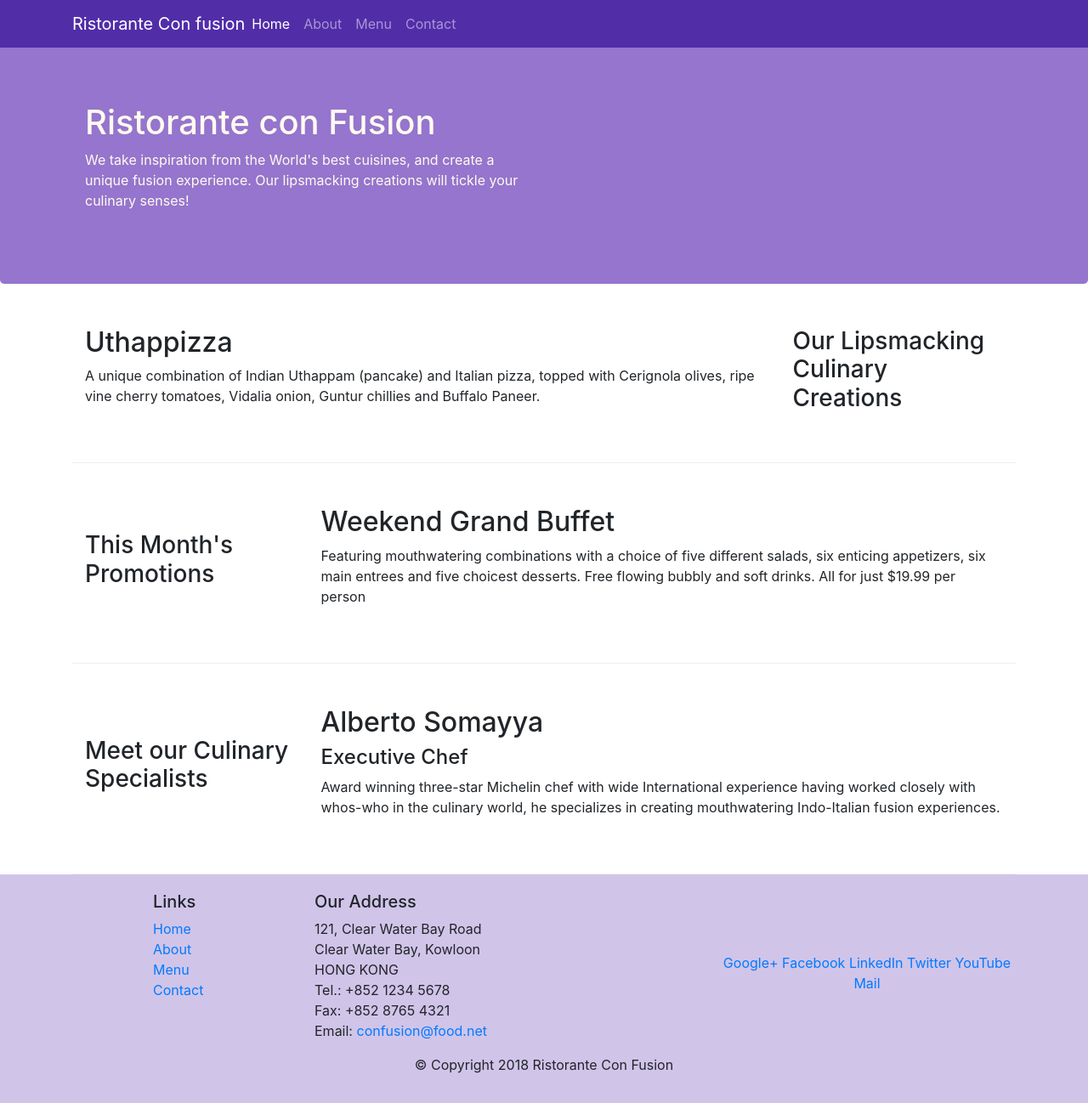
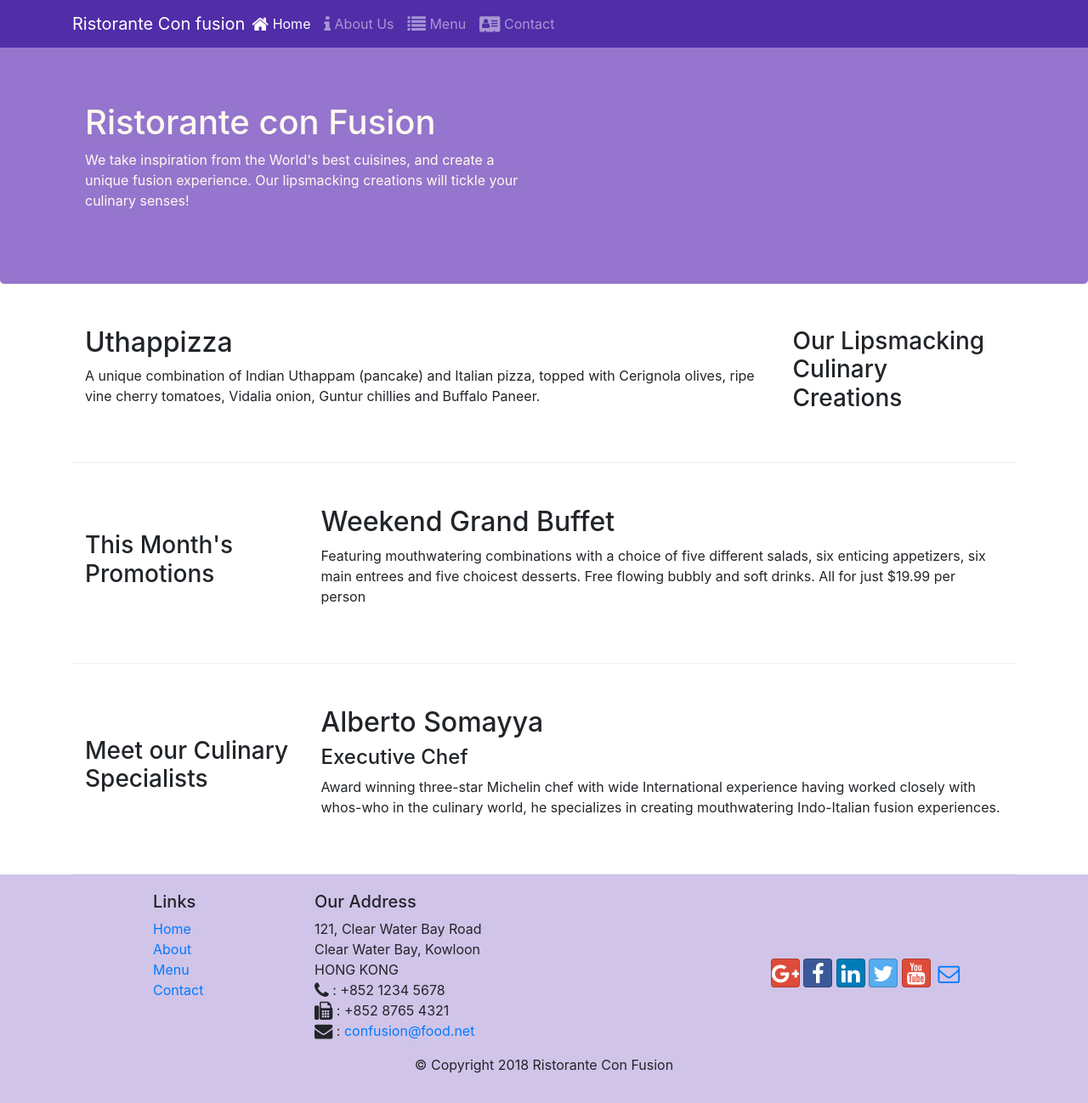
Before and after one commit to ShailjaPatil/BOOTSTRAP4_learn, a website: page index.html in a window 1280 px wide. Shown: the whole page at 85% size. Drawn offline with nearby package versions, Linux system fonts and the light colour scheme.

Commit message:
icon fonts

```diff
--- a/index.html
+++ b/index.html
@@ -9,6 +9,8 @@
 
      <!-- Bootstrap CSS -->
      <link rel="stylesheet" href="node_modules/bootstrap/dist/css/bootstrap.min.css">
+     <link rel="stylesheet" href="node_modules/font-awesome/css/font-awesome.min.css">
+     <link rel="stylesheet" href="node_modules/bootstrap-social/bootstrap-social.css">
      <link rel="stylesheet" href="css/styles.css">
      <title>Ristorante Con Fusion</title>
 </head>
@@ -23,10 +25,10 @@
             <a class="navbar-brand mr-auto" href="./index.html">Ristorante Con fusion</a>
             <div class="collapse navbar-collapse" id="Navbar">
             <ul class="navbar-nav mr-auto">
-                    <li class="nav-item active"><a class="nav-link" href="#">Home</a></li>
-                    <li class="nav-item"><a class="nav-link" href="./aboutus.html">About</a></li>
-                    <li class="nav-item"><a class="nav-link" href="#">Menu</a></li>
-                    <li class="nav-item"><a class="nav-link" href="#">Contact</a></li>
+                    <li class="nav-item active"><a class="nav-link" href="#"><span class="fa fa-home fa-lg"></span> Home</a></li>
+                    <li class="nav-item"><a class="nav-link" href="./aboutus.html"><span class="fa fa-info fa-lg"></span> About Us</a></li>
+                    <li class="nav-item"><a class="nav-link" href="#"><span class="fa fa-list fa-lg"></span> Menu</a></li>
+                    <li class="nav-item"><a class="nav-link" href="#"><span class="fa fa-address-card fa-lg"></span> Contact</a></li>
                 </ul>
             </div>
         </div>
@@ -98,19 +100,19 @@
 		              121, Clear Water Bay Road<br>
 		              Clear Water Bay, Kowloon<br>
 		              HONG KONG<br>
-		              Tel.: +852 1234 5678<br>
-		              Fax: +852 8765 4321<br>
-		              Email: <a href="mailto:confusion@food.net">confusion@food.net</a>
+		              <i class="fa fa-phone fa-lg"></i> : +852 1234 5678<br>
+		              <i class="fa fa-fax fa-lg"></i> : +852 8765 4321<br>
+		              <i class="fa fa-envelope fa-lg"></i> : <a href="mailto:confusion@food.net">confusion@food.net</a>
 		           </address>
                 </div>
                 <div class="col-12 col-sm-4 align-self-center">
                     <div class="text-center">
-                        <a href="http://google.com/+">Google+</a>
-                        <a href="http://www.facebook.com/profile.php?id=">Facebook</a>
-                        <a href="http://www.linkedin.com/in/">LinkedIn</a>
-                        <a href="http://twitter.com/">Twitter</a>
-                        <a href="http://youtube.com/">YouTube</a>
-                        <a href="mailto:">Mail</a>
+                        <a class="btn btn-social-icon btn-google" href="http://google.com/+"><i class="fa fa-google-plus fa-lg"></i></a>
+                        <a class="btn btn-social-icon btn-facebook" href="http://www.facebook.com/profile.php?id="><i class="fa fa-facebook fa-lg"></i></a>
+                        <a class="btn btn-social-icon btn-linkedin" href="http://www.linkedin.com/in/"><i class="fa fa-linkedin fa-lg"></i></a>
+                        <a class="btn btn-social-icon btn-twitter" href="http://twitter.com/"><i class="fa fa-twitter fa-lg"></i></a>
+                        <a class="btn btn-social-icon btn-google" href="http://youtube.com/"><i class="fa fa-youtube fa-lg"></i></a>
+                        <a class="btn btn-social-icon" href="mailto:"><i class="fa fa-envelope-o fa-lg"></i></a>
                     </div>
                 </div>
            </div>
--- a/package.json
+++ b/package.json
@@ -15,6 +15,8 @@
   },
   "dependencies": {
     "bootstrap": "^4.0.0",
+    "bootstrap-social": "^5.1.1",
+    "font-awesome": "^4.7.0",
     "jquery": "^3.3.1",
     "popper.js": "^1.12.9"
   }
```
Also changed, not shown: aboutus.html (+18 -16 lines), 1 other file.
